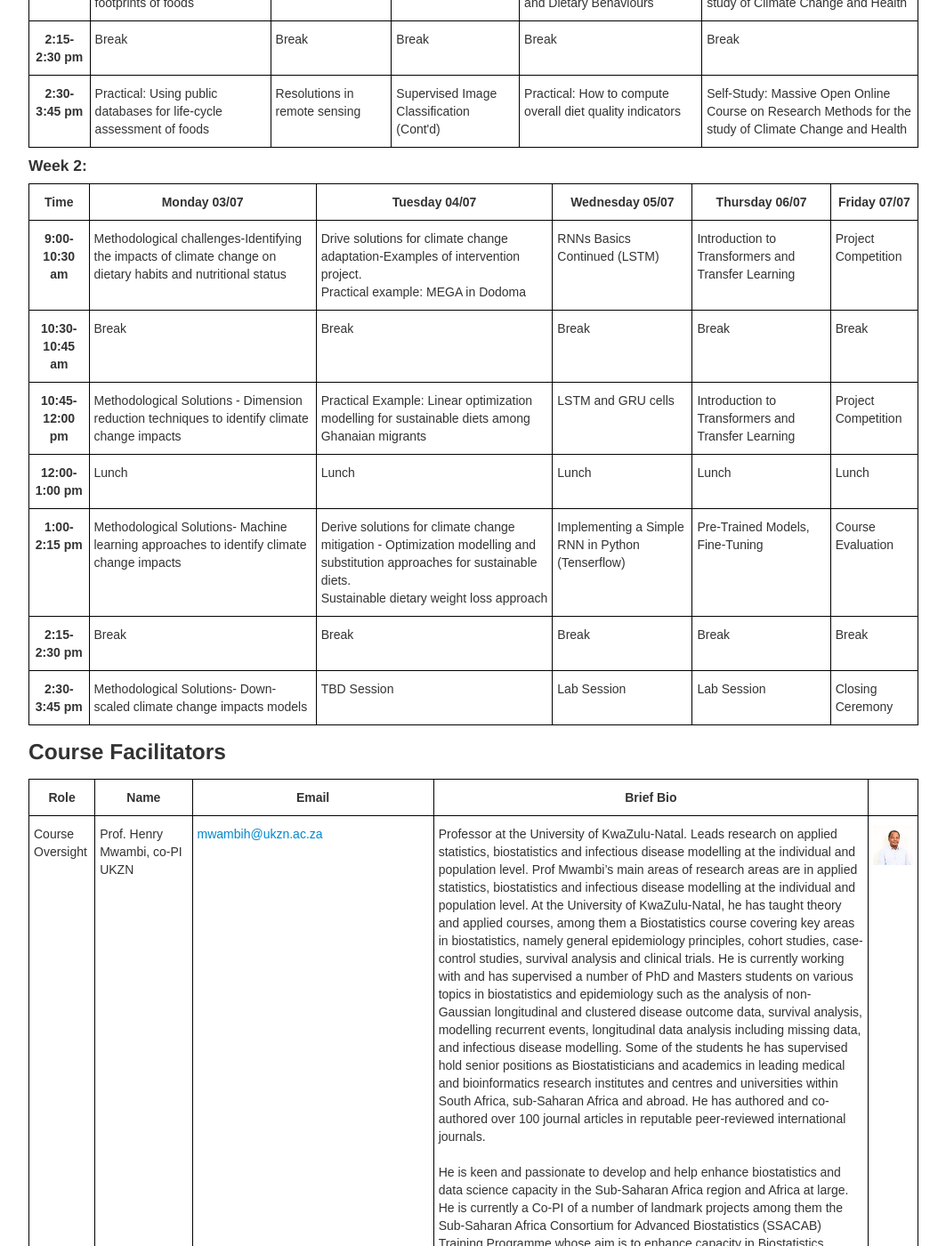
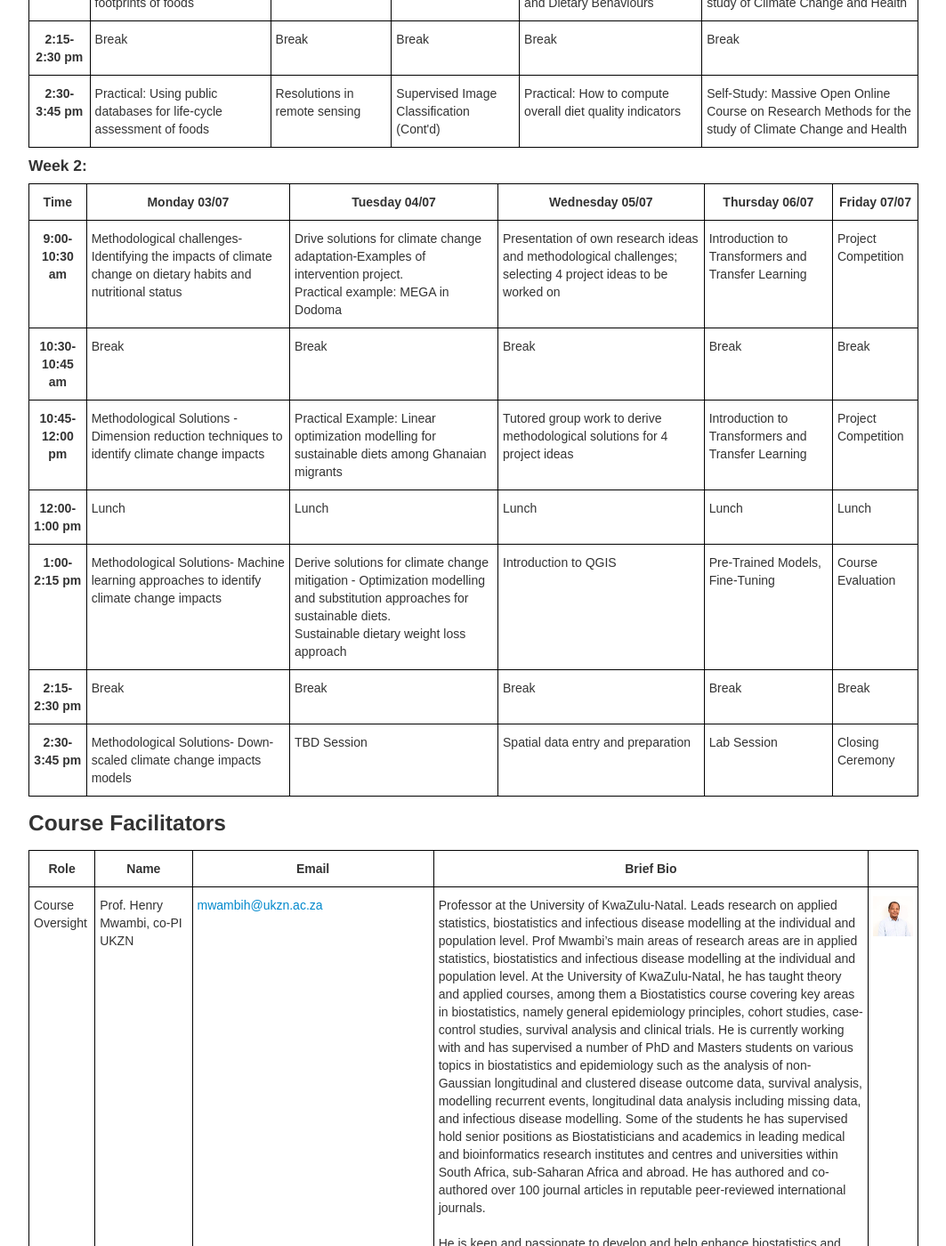
Before and after one commit to ccfscourseukzn/ccfscourseukzn.github.io, a Jekyll site: the page built from index.md, in a window 1280 px wide and 1400 px high, scrolled down 1155 px. Shown: the whole window at 89% size, without its empty margins (108-1171 px from the left). Built offline with Jekyll 4.4.1, drawn with Linux system fonts in a browser that asks for light colours.

Commit message:
Update index.md

```diff
--- a/index.md
+++ b/index.md
@@ -134,7 +134,7 @@ title: Climate Change, Food System and Remote Sensing
     <td class="tg-amwm">9:00-10:30 am</td>
     <td class="tg-0lax"> Methodological challenges-Identifying the impacts of climate change on dietary habits and nutritional status </td>
     <td class="tg-0lax">Drive solutions for climate change adaptation-Examples of intervention project. <br> Practical example: MEGA in Dodoma </td>
-    <td class="tg-0lax">RNNs Basics Continued (LSTM)</td>
+    <td class="tg-0lax"> Presentation of own research ideas and methodological challenges; selecting 4 project ideas to be worked on</td>
     <td class="tg-0lax">Introduction to Transformers and Transfer Learning</td>
     <td class="tg-0lax">Project Competition</td>
   </tr>
@@ -150,7 +150,7 @@ title: Climate Change, Food System and Remote Sensing
     <td class="tg-amwm">10:45-12:00 pm</td>
     <td class="tg-0lax"> Methodological Solutions - Dimension reduction techniques to identify climate change impacts </td>
     <td class="tg-0lax"> Practical Example: Linear optimization modelling for sustainable diets among Ghanaian migrants</td>
-    <td class="tg-0lax">LSTM and GRU cells</td>
+    <td class="tg-0lax">Tutored group work to derive methodological solutions for 4 project ideas</td>
     <td class="tg-0lax">Introduction to Transformers and Transfer Learning</td>
     <td class="tg-0lax">Project Competition</td>
   </tr>
@@ -167,7 +167,7 @@ title: Climate Change, Food System and Remote Sensing
     <td class="tg-0lax"> Methodological Solutions- Machine learning approaches to identify climate change impacts </td>
     <td class="tg-0lax"> Derive solutions for climate change mitigation - Optimization modelling and substitution approaches for sustainable diets. <br>
     Sustainable dietary weight loss approach </td>
-    <td class="tg-0lax">Implementing a Simple RNN in Python (Tenserflow)</td>
+    <td class="tg-0lax">Introduction to QGIS</td>
     <td class="tg-0lax">Pre-Trained Models, Fine-Tuning</td>
     <td class="tg-0lax">Course Evaluation</td>
   </tr>
@@ -183,7 +183,7 @@ title: Climate Change, Food System and Remote Sensing
     <td class="tg-amwm">2:30-3:45 pm</td>
     <td class="tg-0lax">Methodological Solutions- Down-scaled climate change impacts models</td>
     <td class="tg-0lax"> TBD Session</td>
-    <td class="tg-0lax">Lab Session</td>
+    <td class="tg-0lax"> Spatial data entry and preparation </td>
     <td class="tg-0lax">Lab Session</td>
     <td class="tg-0lax">Closing Ceremony</td>
   </tr>
```
